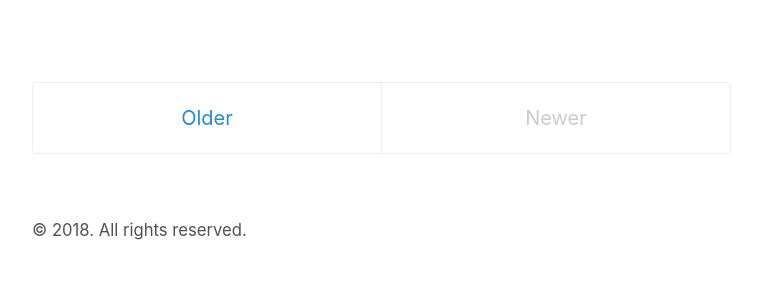
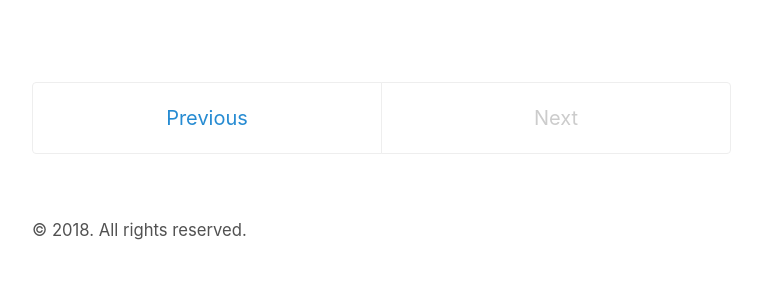
Before and after one commit to fwlong/fwlong.github.io, a Jekyll site: the page built from index.html, in a window 1280 px wide. Shown: the part 1560-1841 px from the top of the page, without its empty margins (258-1021 px from the left). Built offline with Jekyll 4.4.1, drawn with Linux system fonts in a browser that asks for light colours; the list of posts is cut into pages by our own code.

Commit message:
修改注脚

```diff
--- a/index.html
+++ b/index.html
@@ -21,13 +21,13 @@ title: Home
 
 <div class="pagination">
   {% if paginator.next_page %}
-    <a class="pagination-item older" href="{{ paginator.next_page_path | prepend: site.baseurl }}">Older</a>
+    <a class="pagination-item older" href="{{ paginator.next_page_path | prepend: site.baseurl }}">Previous</a>
   {% else %}
-    <span class="pagination-item older">Older</span>
+    <span class="pagination-item older">Previous</span>
   {% endif %}
   {% if paginator.previous_page %}
-    <a class="pagination-item newer" href="{{ paginator.previous_page_path | prepend: site.baseurl }}">Newer</a>
+    <a class="pagination-item newer" href="{{ paginator.previous_page_path | prepend: site.baseurl }}">Next</a>
   {% else %}
-    <span class="pagination-item newer">Newer</span>
+    <span class="pagination-item newer">Next</span>
   {% endif %}
 </div>
```
